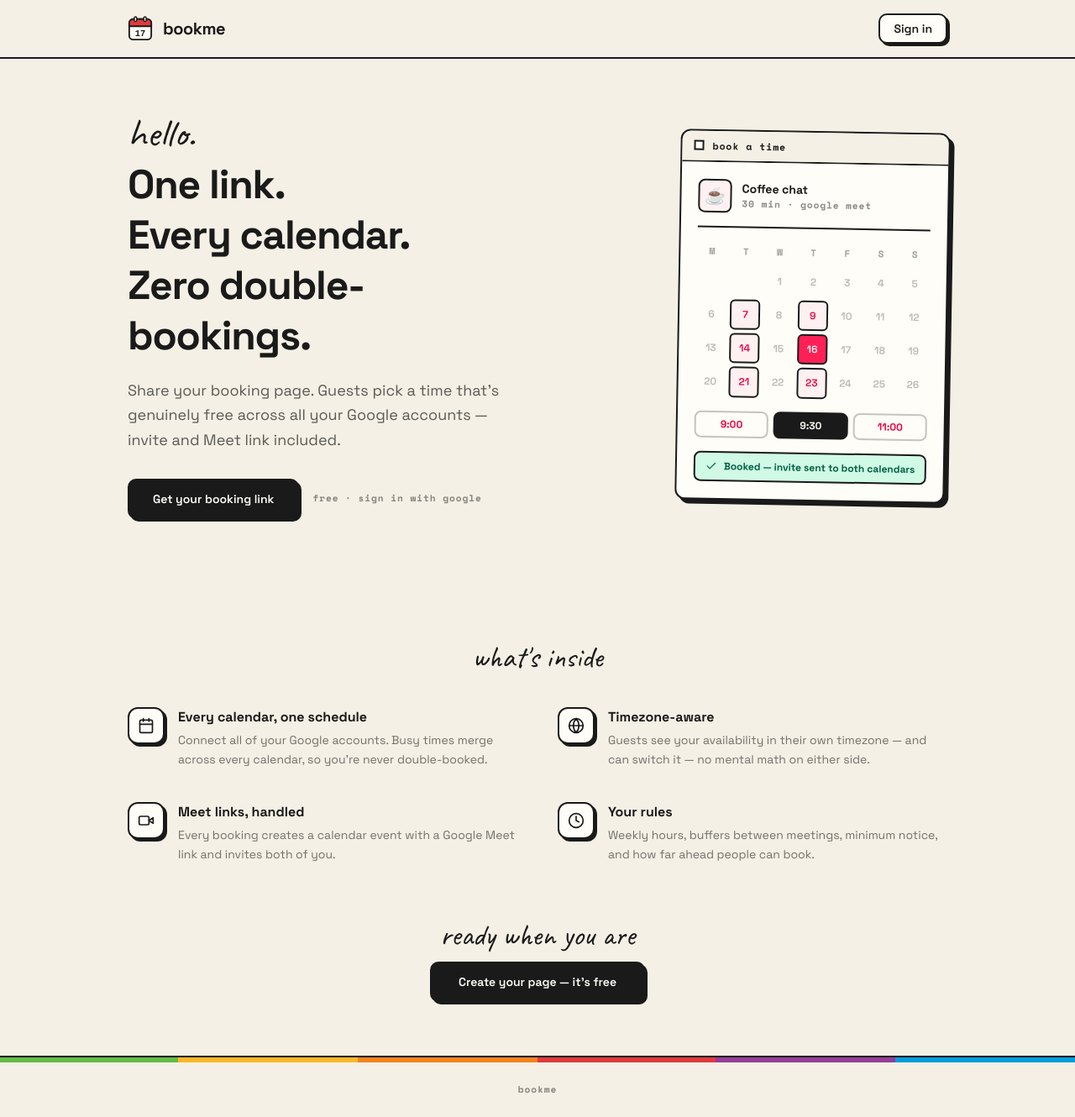
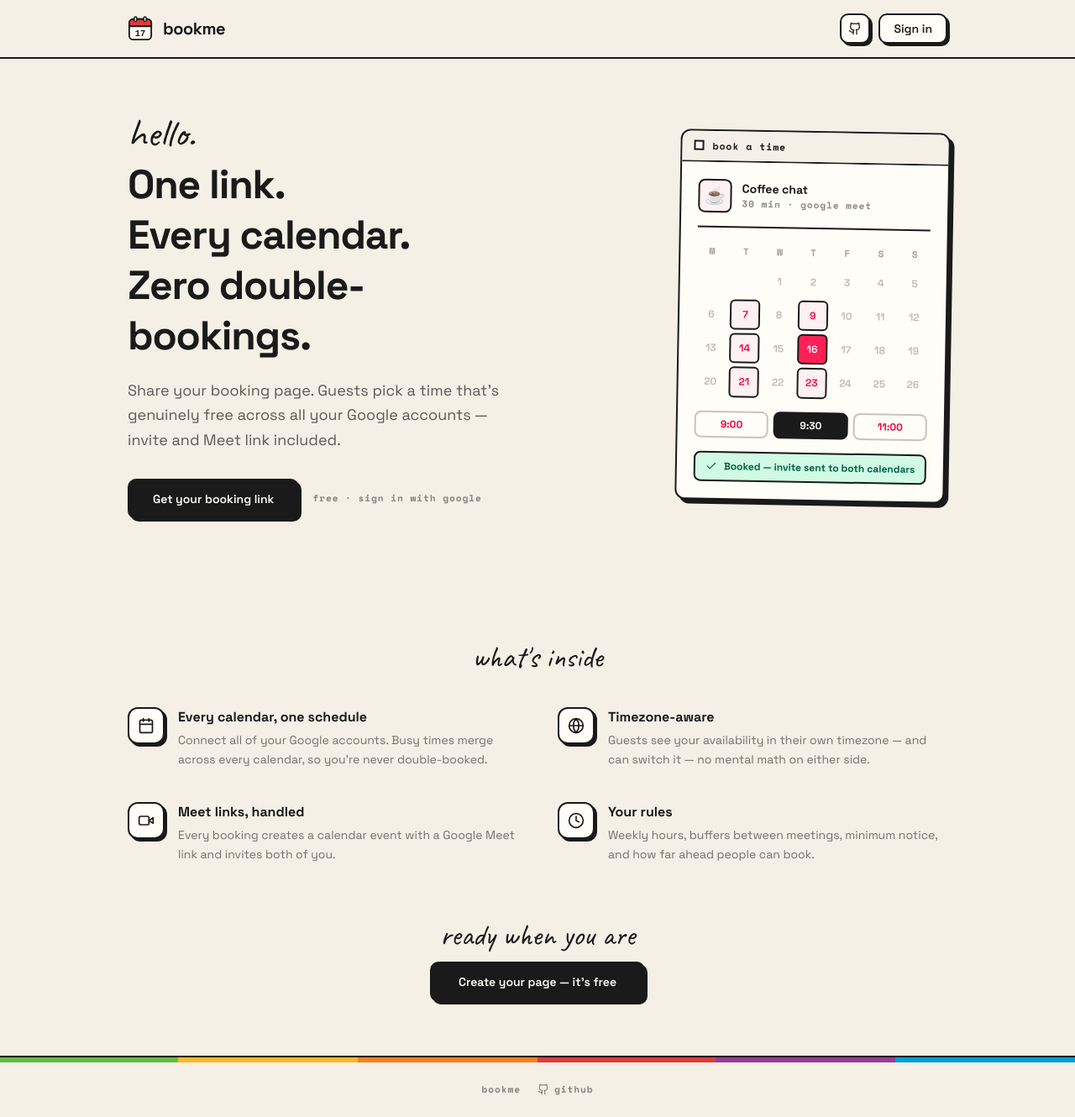
Before and after one commit to gigialc/bookme, a Next.js app: page / in a window 1280 px wide. Shown: the whole page at 84% size. Built offline with nearby package versions, Linux system fonts and the light colour scheme; no server answers.

Commit message:
Landing: GitHub links in header and footer
Adds a stroke-style GitHubIcon to the icon set and links to the repo
from a header icon button next to Sign in and a footer text link.

Co-Authored-By: Claude Fable 5 <noreply@anthropic.com>

```diff
--- a/app/page.tsx
+++ b/app/page.tsx
@@ -1,6 +1,8 @@
 import Link from "next/link";
 import Logo from "@/components/Logo";
-import { CalendarIcon, GlobeIcon, VideoIcon, ClockIcon, CheckIcon } from "@/components/icons";
+import { CalendarIcon, GlobeIcon, VideoIcon, ClockIcon, CheckIcon, GitHubIcon } from "@/components/icons";
+
+const GITHUB_URL = "https://github.com/gigialc/bookme";
 
 const FEATURES = [
   {
@@ -101,9 +103,20 @@ export default function Home() {
             <Logo size={30} />
             <span className="text-xl font-bold tracking-tight">bookme</span>
           </div>
-          <Link href="/login" className="btn px-4 py-1.5 text-sm">
-            Sign in
-          </Link>
+          <div className="flex items-center gap-2.5">
+            <a
+              href={GITHUB_URL}
+              target="_blank"
+              rel="noreferrer"
+              aria-label="View the source on GitHub"
+              className="btn p-2"
+            >
+              <GitHubIcon className="h-4 w-4" />
+            </a>
+            <Link href="/login" className="btn px-4 py-1.5 text-sm">
+              Sign in
+            </Link>
+          </div>
         </div>
       </header>
 
@@ -178,7 +191,18 @@ export default function Home() {
 
       <footer className="border-t-2 border-ink">
         <div className="rainbow-h h-1.5" />
-        <p className="mono-label py-6 text-center text-ink/50">bookme</p>
+        <div className="flex items-center justify-center gap-5 py-6">
+          <p className="mono-label text-ink/50">bookme</p>
+          <a
+            href={GITHUB_URL}
+            target="_blank"
+            rel="noreferrer"
+            className="mono-label flex items-center gap-1.5 text-ink/50 transition hover:text-ink"
+          >
+            <GitHubIcon className="h-3.5 w-3.5" />
+            github
+          </a>
+        </div>
       </footer>
     </main>
   );
--- a/components/icons.tsx
+++ b/components/icons.tsx
@@ -140,6 +140,13 @@ export const ChevronRightIcon = (p: IconProps) => (
   </svg>
 );
 
+export const GitHubIcon = (p: IconProps) => (
+  <svg {...base(p)}>
+    <path d="M15 22v-4a4.8 4.8 0 0 0-1-3.5c3 0 6-2 6-5.5.08-1.25-.27-2.48-1-3.5.28-1.15.28-2.35 0-3.5 0 0-1 0-3 1.5-2.64-.5-5.36-.5-8 0C6 2 5 2 5 2c-.3 1.15-.3 2.35 0 3.5A5.403 5.403 0 0 0 4 9c0 3.5 3 5.5 6 5.5-.39.49-.68 1.05-.85 1.65-.17.6-.22 1.23-.15 1.85v4" />
+    <path d="M9 18c-4.51 2-5-2-7-2" />
+  </svg>
+);
+
 export const GoogleIcon = ({ className = "h-5 w-5" }: IconProps) => (
   <svg className={className} viewBox="0 0 48 48" aria-hidden="true">
     <path fill="#FFC107" d="M43.6 20.1H42V20H24v8h11.3C33.7 32.7 29.2 36 24 36c-6.6 0-12-5.4-12-12s5.4-12 12-12c3.1 0 5.9 1.2 8 3l5.7-5.7C34.3 6.1 29.4 4 24 4 13 4 4 13 4 24s9 20 20 20 20-9 20-20c0-1.3-.1-2.6-.4-3.9z"/>
```
